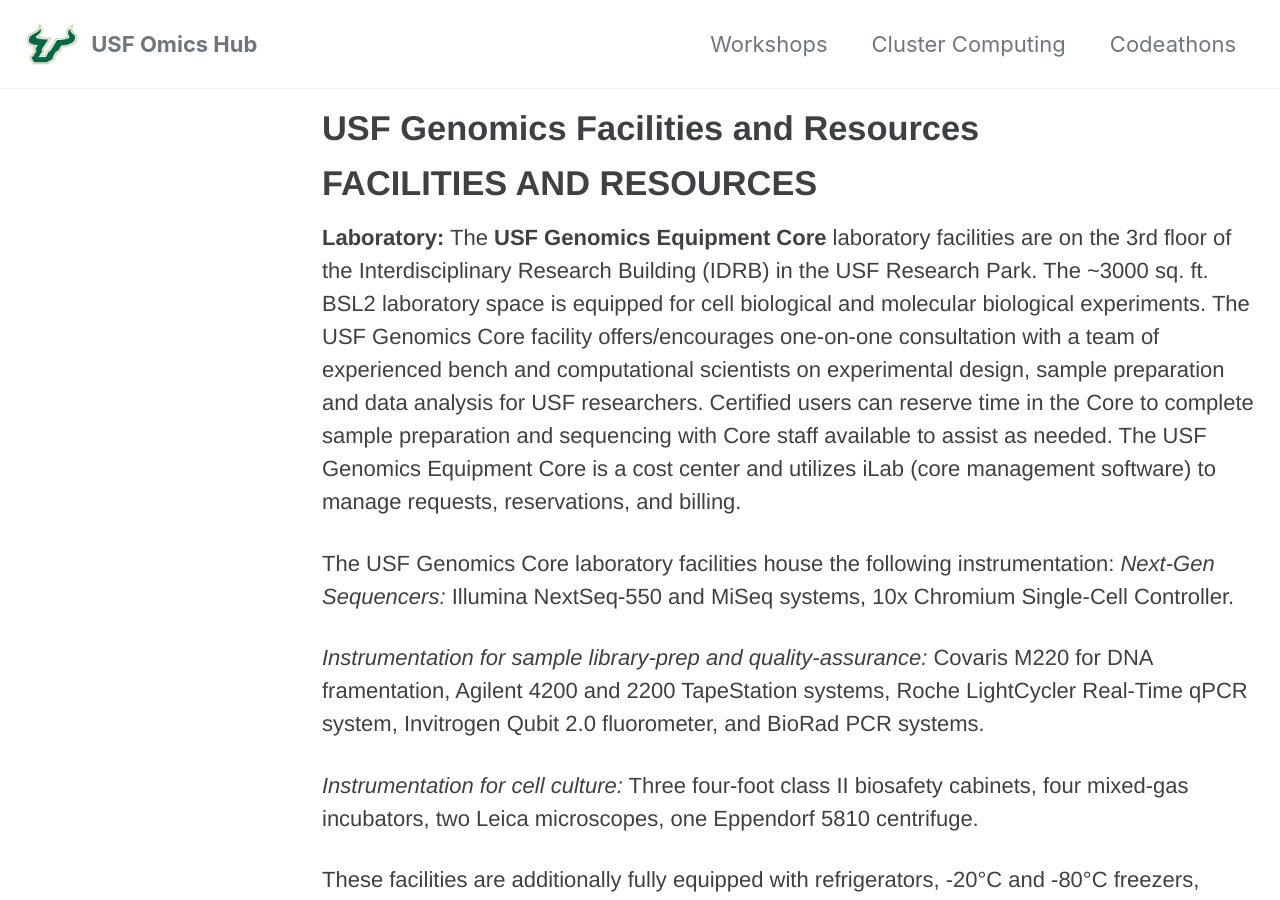
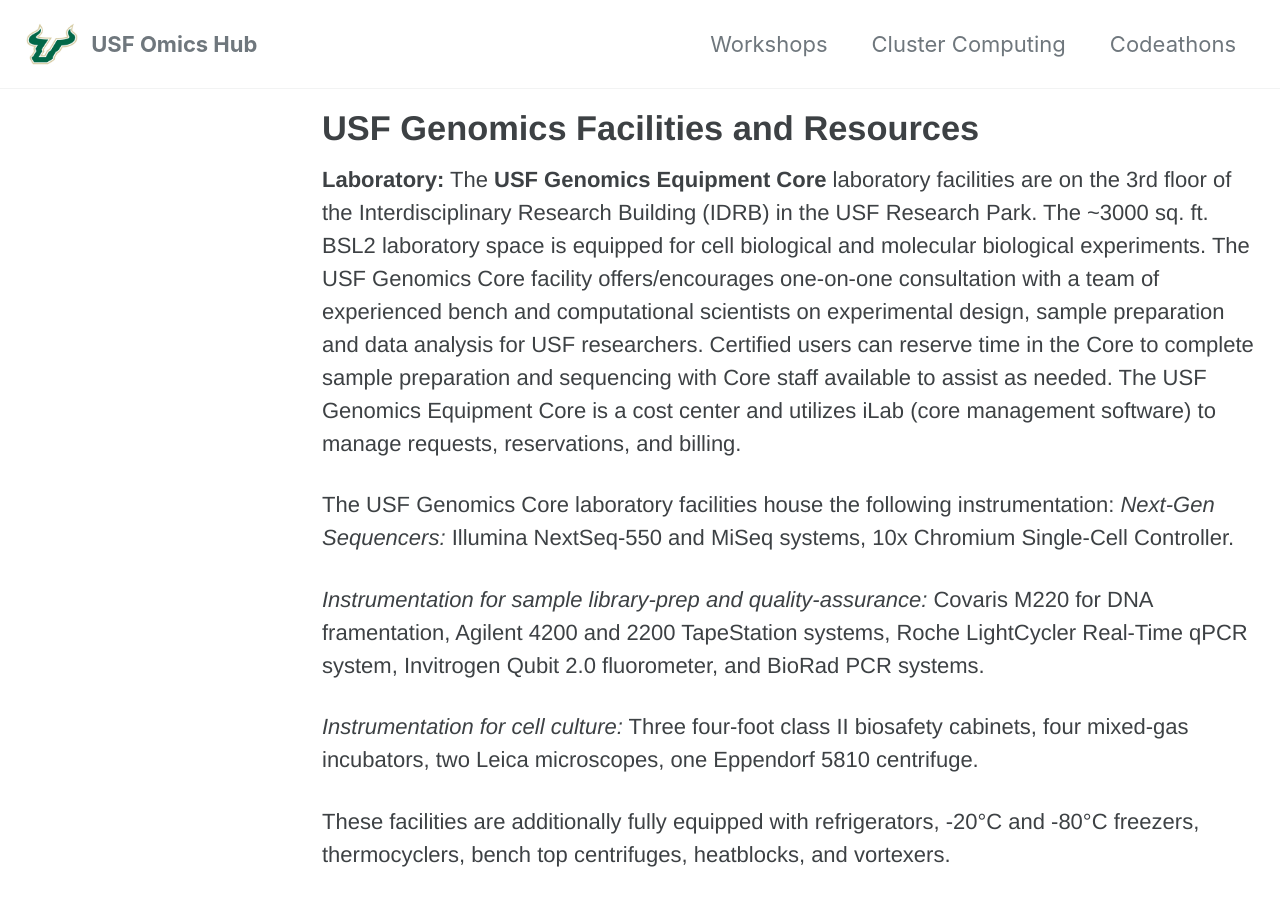
Before and after one commit to usfomicshub/usfomicshub.github.io, a Jekyll site: the page built from Cluster_Computing/FacilitiesResources/index.md, in a window 1280 px wide and 900 px high. Built offline with Jekyll 4.4.1, drawn with Linux system fonts in a browser that asks for light colours; cached includes are drawn as plain includes.

Commit message:
update fr page header

```diff
--- a/Cluster_Computing/FacilitiesResources/index.md
+++ b/Cluster_Computing/FacilitiesResources/index.md
@@ -4,7 +4,6 @@
 classes: wide
 ---
 
-# FACILITIES AND RESOURCES
 
 **Laboratory:**  The **USF Genomics Equipment Core** laboratory facilities are on the 3rd floor of the Interdisciplinary Research Building (IDRB) in the USF Research Park.  The ~3000 sq. ft. BSL2 laboratory space is equipped for cell biological and molecular biological experiments. The USF Genomics Core facility offers/encourages one-on-one consultation with a team of experienced bench and computational scientists on experimental design, sample preparation and data analysis for USF researchers. Certified users can reserve time in the Core to complete
 sample preparation and sequencing with Core staff available to assist as needed. The USF
```
